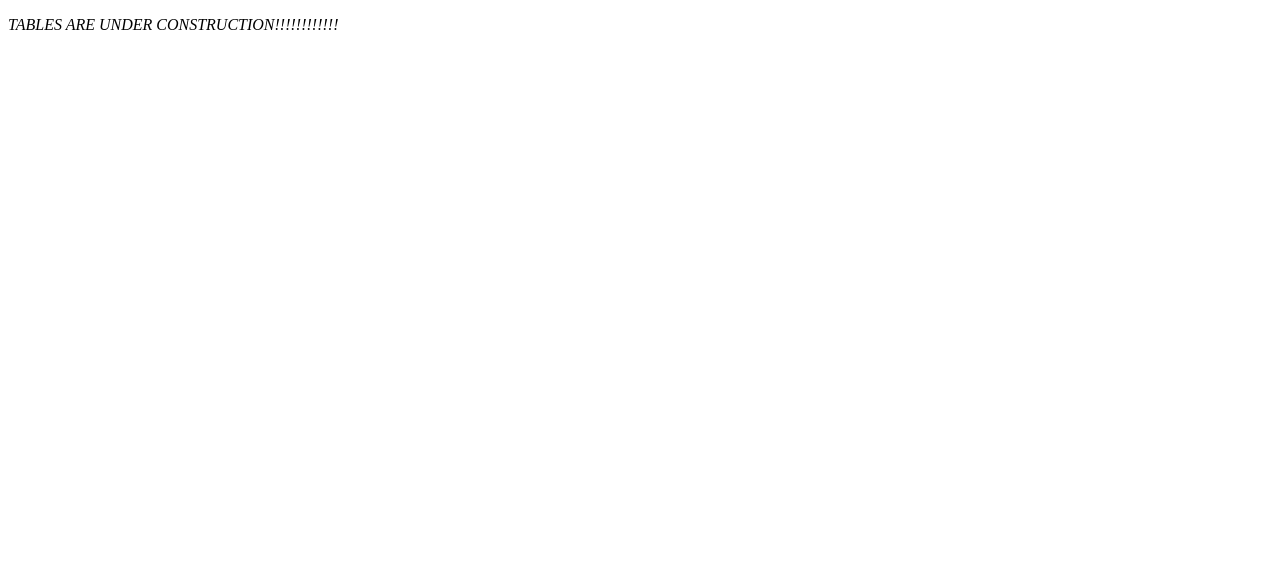
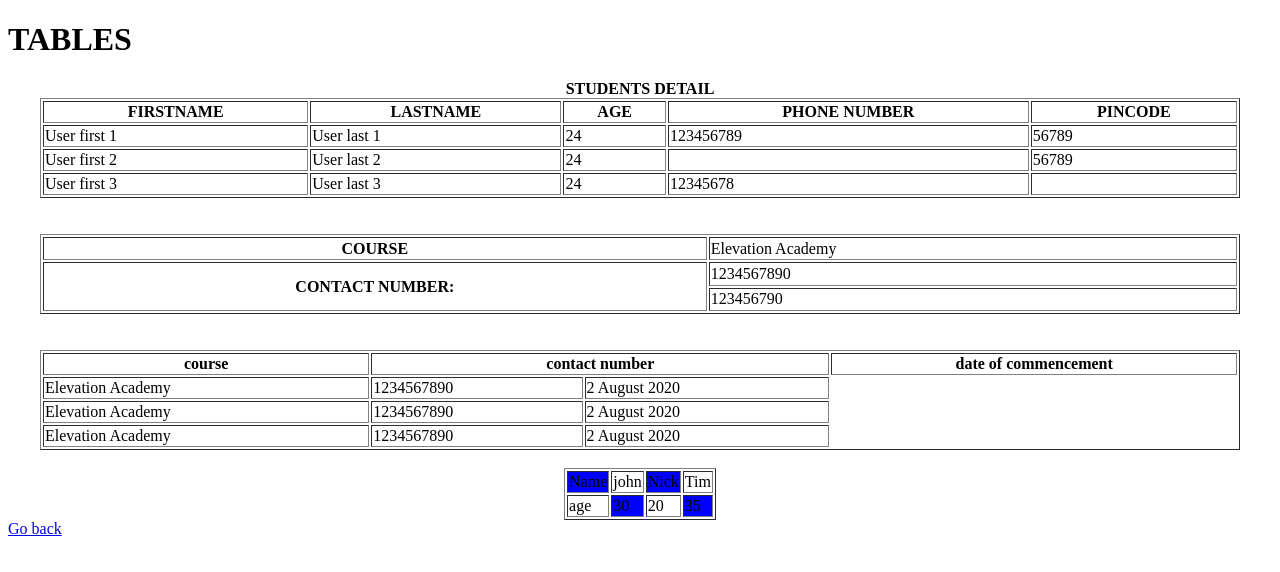
Before and after one commit to vikaspatil2277/handson-2, a plain HTML site: page tables.html in a window 1280 px wide. Drawn offline with Linux system fonts and the light colour scheme.

Commit message:
modified tables

```diff
--- a/tables.html
+++ b/tables.html
@@ -6,7 +6,119 @@
     <meta name="viewport" content="width=device-width, initial-scale=1.0">
     <title>TABLES</title>
 </head>
-<body>
-    <P><EM>TABLES ARE UNDER CONSTRUCTION!!!!!!!!!!!!</EM></P>
+<body> <h1>TABLES</h1>
+
+
+
+    <table border="1" align="center" height="80" width="1200">
+        <!--table header-->
+       <thead>
+        <caption> <strong>STUDENTS DETAIL</strong>
+        </caption>
+       </thead>
+      <!--table body-->
+        <tbody><!--FIRST TABLE-->
+            <tr>
+                <th>FIRSTNAME</th>
+                <th>LASTNAME</th>
+                <th>AGE</th>
+                <th>PHONE NUMBER</th>
+                <th>PINCODE</th>
+            </tr>
+
+
+            <tr>
+                <td>User first 1</td>
+                <td>User last 1</td>
+                <td>24</td>
+                <td>123456789</td>
+                <td>56789</td>
+            </tr>
+            <tr>
+                <td>User first 2</td>
+                <td>User last 2</td>
+                <td>24</td>
+                <td>&nbsp;</td>
+                <td>56789</td>
+
+            </tr>
+            <tr>
+                <td>User first 3</td>
+                <td>User last 3</td>
+                 <td>24</td>
+                 <td>12345678</td>
+                 <td>&nbsp;</td>
+            </tr>
+        </tbody>
+        <!--table 2-->
+
+
+    </table>
+    <BR></BR>
+    <TABle border="1" align="center" height="80" width="1200">
+        <tr>
+            <th>COURSE</th>
+            <td>Elevation Academy</td>
+        </tr>
+        <tr>
+            <th rowspan="2">CONTACT NUMBER:</th>
+            <td>1234567890</td>
+
+        </tr>
+        <tr>
+            <tD>123456790</tD>
+
+
+        </tr>
+
+    </TABle>  <br><br>
+    <!--table 3-->
+    <table border="1" hight="80" width="1200" align="center">
+        <tr>
+            <th>course</th>
+            <th colspan="2">contact number</th>
+            <th>date of commencement</th>
+        </tr>
+        <tr>
+            <td>Elevation Academy</td>
+            <td>1234567890</td>
+            <td>2 August 2020</td>
+
+        </tr>
+        <tr>
+            <td>Elevation Academy</td>
+            <td>1234567890</td>
+            <td>2 August 2020</td>
+
+        </tr>
+        <tr>
+            <td>Elevation Academy</td>
+            <td>1234567890</td>
+            <td>2 August 2020</td>
+
+        </tr>
+
+
+
+    </table>
+    <br> <!-- table 3-->
+    <table border="1" height="50" widht="180" align="center">
+        <tr>
+            <td style="background-color: blue;">Name</td>
+            <td>john</td>
+            <td style="background-color: blue;">Nick</td>
+            <td>Tim</td>
+
+
+        </tr>
+        <tr>
+            <td>age</td>
+            <td style="background-color: blue;">30</td>
+            <td>20</td>
+            <td style="background-color: blue;">35</td>
+
+        </tr>
+    </table>
+    <a href="index.html"> Go back</a>
 </body>
 </html>
```
Also changed, not shown: index.html (+5 -5 lines).
